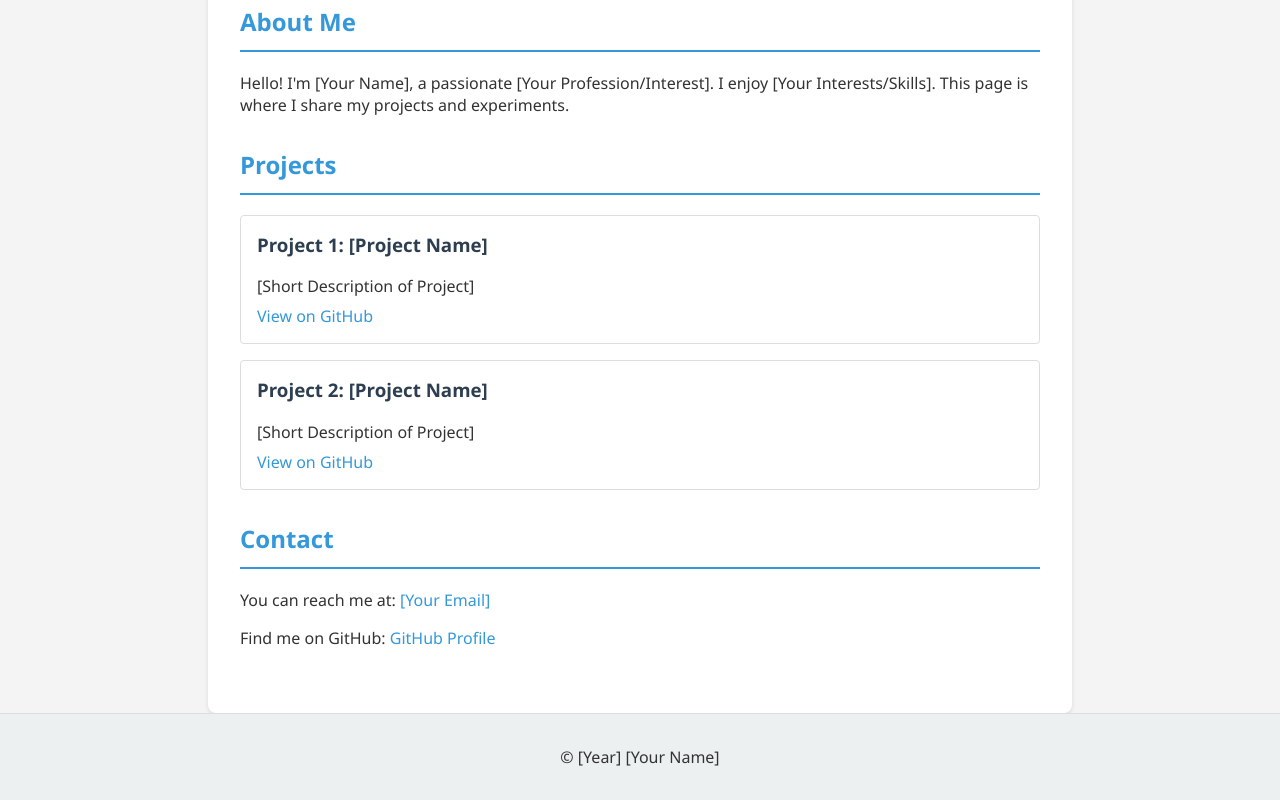
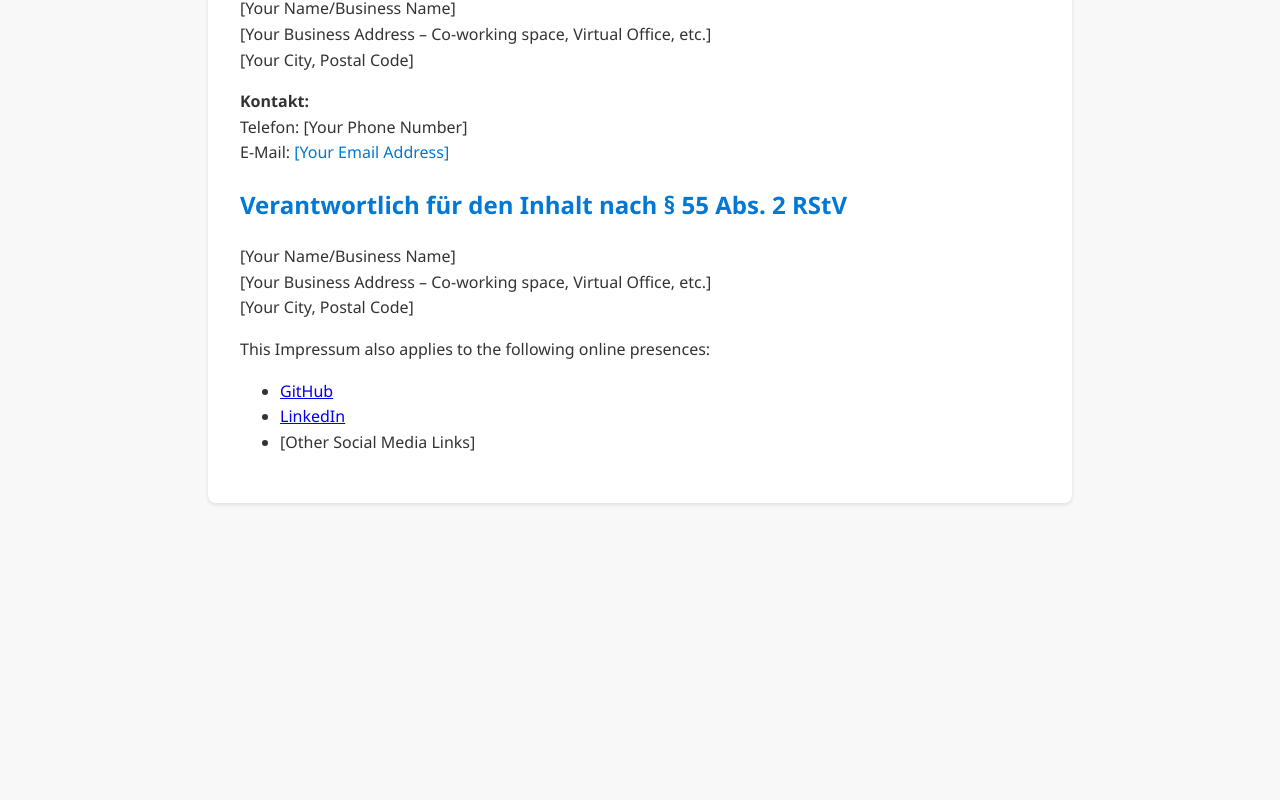
Before and after one commit to Timo-Troeger/Timo-Troeger.github.io, a plain HTML site: page index.html in a window 1280 px wide. Shown: the part 220-1020 px from the top of the page. After the commit the page ends 800 px from the top, so only its background shows below. Drawn offline with Linux system fonts and the light colour scheme.

Commit message:
check in

```diff
--- a/index.html
+++ b/index.html
@@ -1,139 +1,78 @@
 <!DOCTYPE html>
-<html lang="en">
+<html lang="de">
 <head>
     <meta charset="UTF-8">
     <meta name="viewport" content="width=device-width, initial-scale=1.0">
-    <title>Your GitHub Pages</title>
+    <title>Impressum</title>
     <style>
         body {
             font-family: 'Segoe UI', Tahoma, Geneva, Verdana, sans-serif;
-            margin: 0;
-            padding: 0;
-            display: flex;
-            flex-direction: column;
-            min-height: 100vh;
-            background-color: #f4f4f4;
+            margin: 2em;
+            line-height: 1.6;
             color: #333;
+            background-color: #f8f8f8;
         }
 
-        header {
-            background-color: #3498db;
-            color: white;
-            text-align: center;
-            padding: 2em 0;
+        .h1, h2{
+            color: #0078D4; /* Microsoft Blue */
         }
 
-        header h1 {
-            margin: 0;
-            font-size: 2.5em;
-        }
-
-        main {
-            flex: 1;
-            padding: 2em;
+        .container {
             max-width: 800px;
             margin: 0 auto;
             background-color: white;
+            padding: 2em;
+            border-radius: 8px;
             box-shadow: 0 2px 4px rgba(0, 0, 0, 0.1);
-            border-radius: 8px;
         }
 
-        section {
-            margin-bottom: 2em;
+        .contact-info {
+            margin-top: 1em;
         }
 
-        section h2 {
-            color: #3498db;
-            border-bottom: 2px solid #3498db;
-            padding-bottom: 0.5em;
-        }
-
-        footer {
-            text-align: center;
-            padding: 1em 0;
-            background-color: #ecf0f1;
-            border-top: 1px solid #ddd;
-        }
-
-        a {
-            color: #3498db;
+        .contact-info a {
+            color: #0078D4;
             text-decoration: none;
         }
 
-        a:hover {
+        .contact-info a:hover {
             text-decoration: underline;
         }
-
-        ul {
-            list-style-type: none;
-            padding: 0;
-        }
-
-        li {
-            margin-bottom: 0.5em;
-        }
-
-        .project-item {
-            border: 1px solid #ddd;
-            padding: 1em;
-            border-radius: 4px;
-            margin-bottom: 1em;
-        }
-
-        .project-item h3 {
-            margin-top: 0;
-            color: #2c3e50;
-        }
-
-        .project-item p {
-            margin-bottom: 0.5em;
-        }
-
     </style>
 </head>
 <body>
+    <div class="container">
+        <h1>Impressum</h1>
 
-    <header>
-        <h1>Welcome to My GitHub Pages</h1>
-        <p>A place to showcase my projects and ideas.</p>
-    </header>
+        <h2>Angaben gemäß § 5 TMG</h2>
 
-    <main>
-        <section>
-            <h2>About Me</h2>
-            <p>
-                Hello! I'm [Your Name], a passionate [Your Profession/Interest]. I enjoy [Your Interests/Skills]. This page is where I share my projects and experiments.
-            </p>
-        </section>
+        <p>
+            [Your Name/Business Name]<br>
+            [Your Business Address – Co-working space, Virtual Office, etc.]<br>
+            [Your City, Postal Code]
+        </p>
 
-        <section>
-            <h2>Projects</h2>
-            <ul>
-                <li class="project-item">
-                    <h3>Project 1: [Project Name]</h3>
-                    <p>[Short Description of Project]</p>
-                    <a href="[Link to Project Repository or Demo]">View on GitHub</a>
-                </li>
-                <li class="project-item">
-                    <h3>Project 2: [Project Name]</h3>
-                    <p>[Short Description of Project]</p>
-                    <a href="[Link to Project Repository or Demo]">View on GitHub</a>
-                </li>
-                </ul>
-        </section>
+        <div class="contact-info">
+            <strong>Kontakt:</strong><br>
+            Telefon: [Your Phone Number]<br>
+            E-Mail: <a href="mailto:[Your Email Address]">[Your Email Address]</a>
+        </div>
 
-        <section>
-            <h2>Contact</h2>
-            <p>
-                You can reach me at: <a href="mailto:[Your Email]">[Your Email]</a>
-            </p>
-            <p>Find me on GitHub: <a href="https://github.com/[Your GitHub Username]">GitHub Profile</a></p>
-            </section>
-    </main>
+        <h2>Verantwortlich für den Inhalt nach § 55 Abs. 2 RStV</h2>
 
-    <footer>
-        <p>&copy; [Year] [Your Name]</p>
-    </footer>
+        <p>
+            [Your Name/Business Name]<br>
+            [Your Business Address – Co-working space, Virtual Office, etc.]<br>
+            [Your City, Postal Code]
+        </p>
 
+        <p>This Impressum also applies to the following online presences:</p>
+
+        <ul>
+            <li><a href="[Your GitHub Profile Link]">GitHub</a></li>
+            <li><a href="[Your LinkedIn Profile Link]">LinkedIn</a></li>
+            <li>[Other Social Media Links]</li>
+        </ul>
+    </div>
 </body>
 </html>
```
